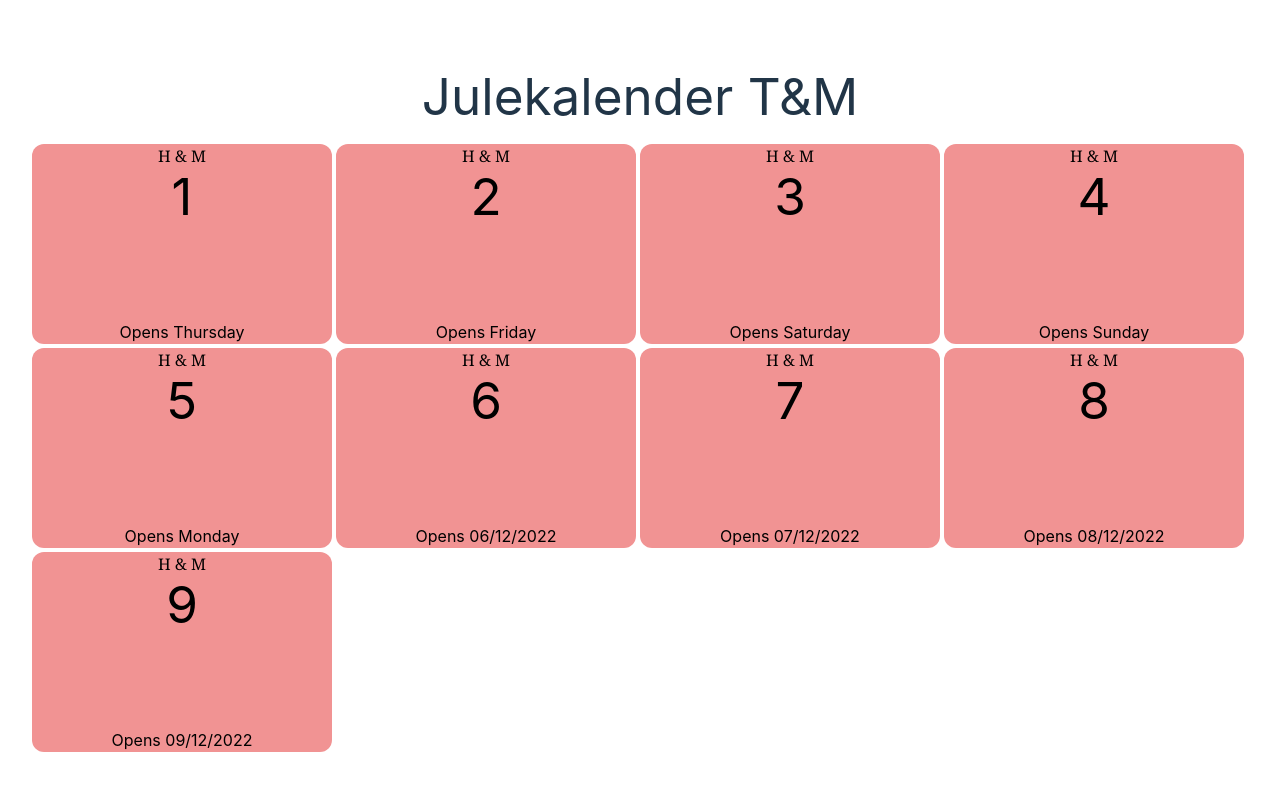
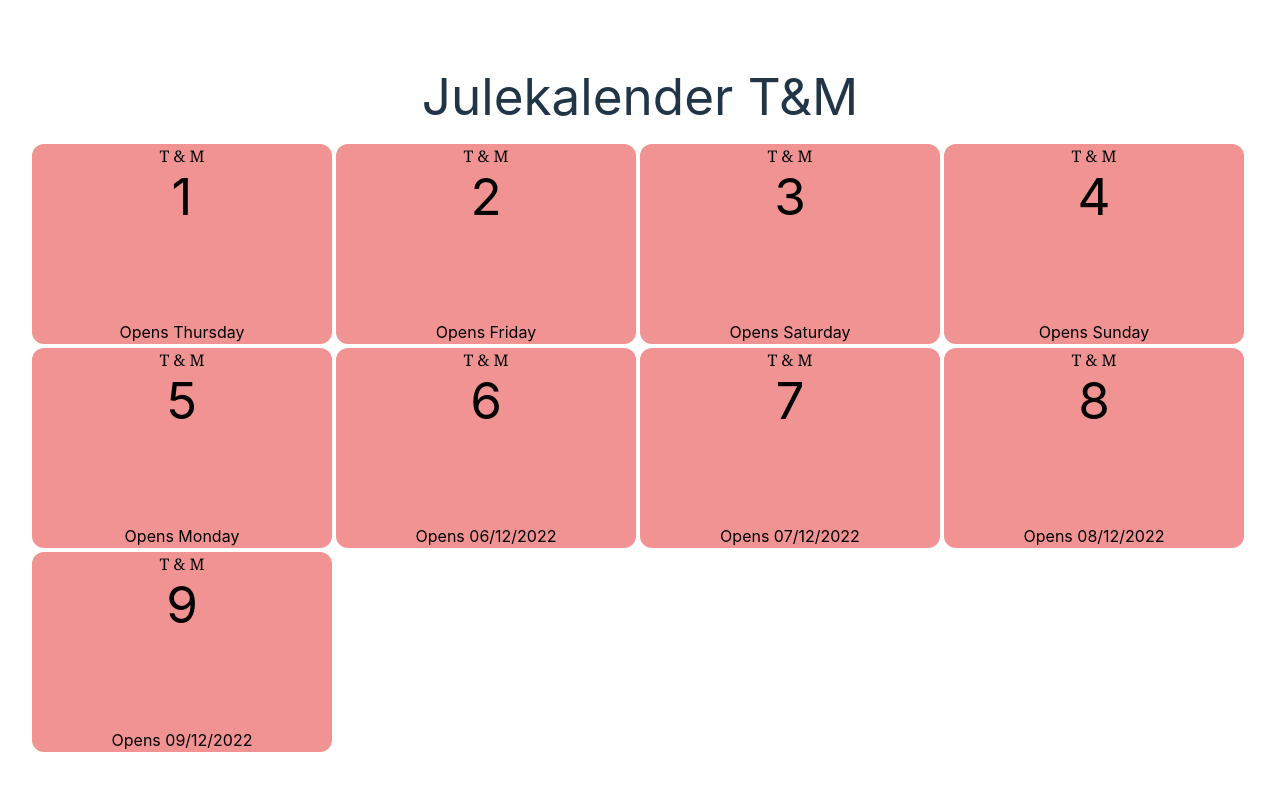
Before and after one commit to Northo/tmadvent, a Vue app: page / in a window 1280 px wide. Shown: the top 790 px of the page. Built offline with nearby package versions, Linux system fonts and the light colour scheme.

Commit message:
Fix typo

```diff
--- a/src/components/FlipCard.vue
+++ b/src/components/FlipCard.vue
@@ -37,7 +37,7 @@ export default {
     <div class="flip-card" :class="{ flipped: flipped }" @click="flipped = open && !flipped">
         <div class="flip-card-inner">
             <div class="flip-card-front rounded-xl">
-                <h2 class="font-serif">H & M</h2>
+                <h2 class="font-serif">T & M</h2>
                 <h1 class="m-auto">{{ day }}</h1>
                 <span v-if="!open" class="absolute inset-x-0 bottom-0">Opens {{ this.opensOnString }}</span>
             </div>
```
